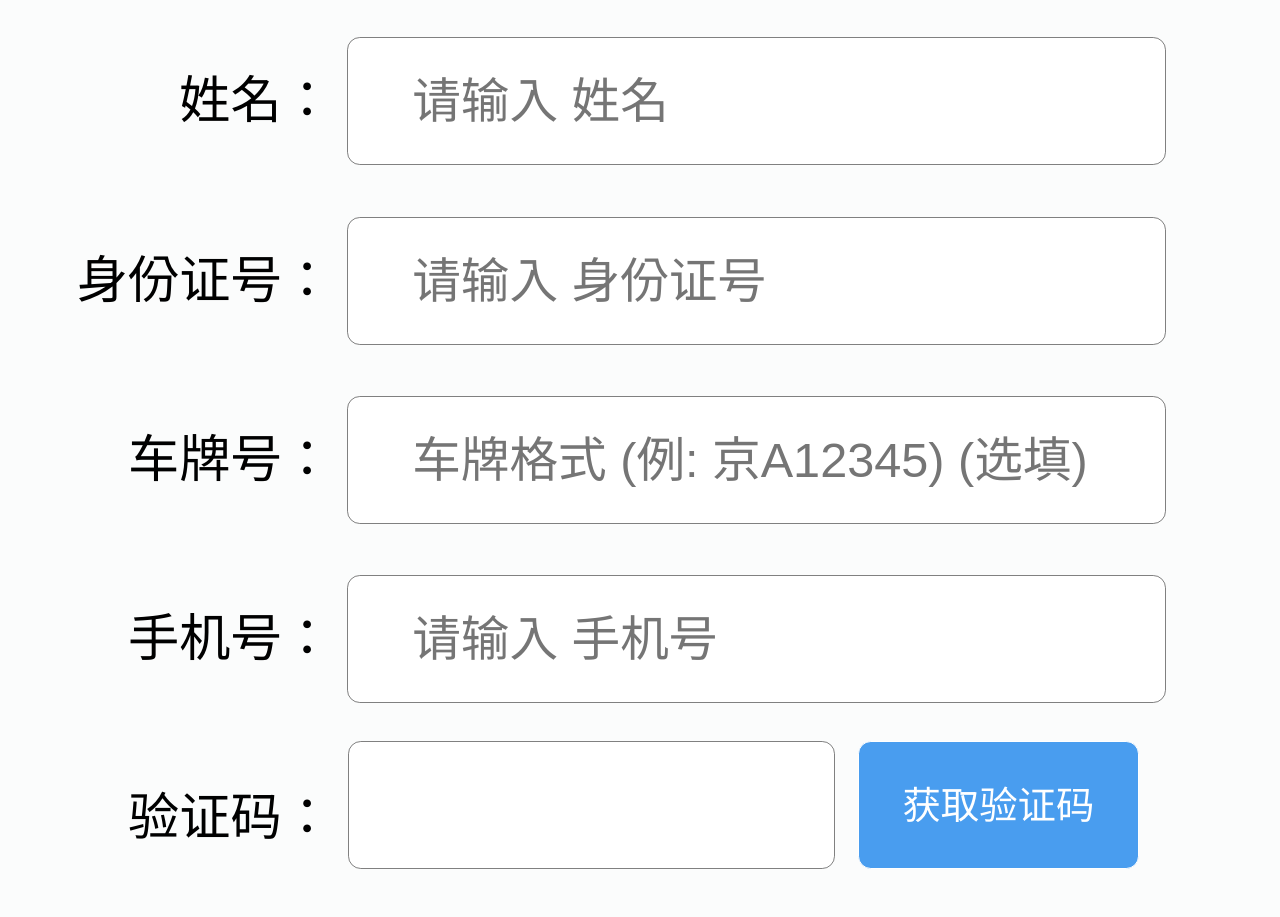
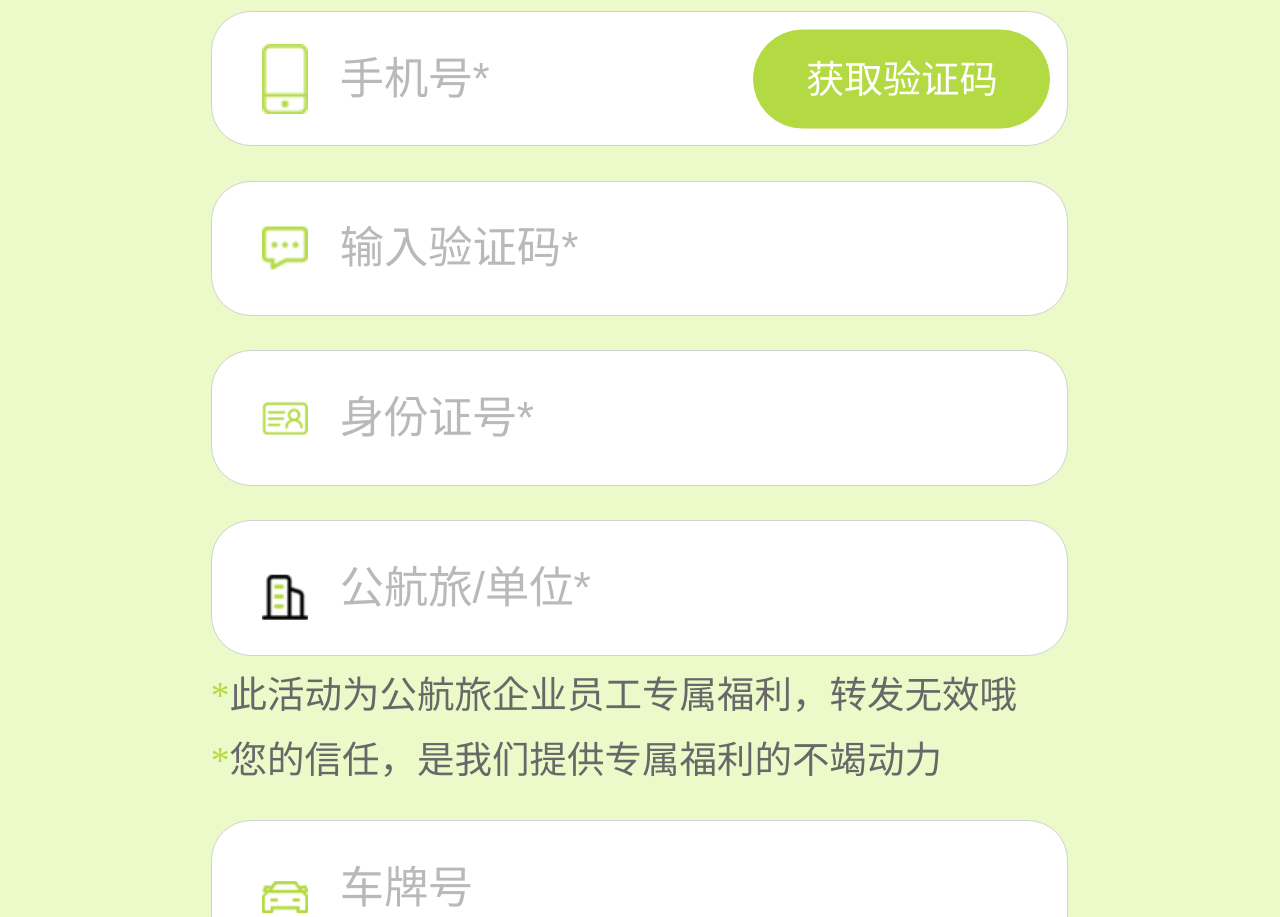
Before and after one commit to bryant-shuai/shareholderAA, a plain HTML site: page index.html at #!/trafficZx in a window 1280 px wide. Shown: the part 802-1719 px from the top of the page. Drawn offline with Linux system fonts and the light colour scheme.

Commit message:
修改页面样式

```diff
--- a/css/information.css
+++ b/css/information.css
@@ -1,22 +1,26 @@
-*{
+* {
     box-sizing: border-box;
 }
-article{
+
+article {
     width: 100%;
     height: 100%;
 }
-.registerPage,.messagePage{
+
+.registerPage, .messagePage {
     /*height: 100%;*/
     /*padding-bottom: 28vw;*/
     /*box-sizing: content-box;*/
 }
-.registerPage .bgImg{
+
+.registerPage .bgImg {
     width: 100%;
     height: 185vw;
-    background: url("../img/bg.png")  no-repeat;
+    background: url("../img/bg.png") no-repeat;
     background-size: 100% 100%;
 }
-.serviceData{
+
+.serviceData {
     padding: 1vw 2vw;
     color: #031D96;
     font-size: 4vw;
@@ -25,63 +29,75 @@ article{
     top: 20vw;
     left: 64vw;
 }
-a{
+
+a {
     text-decoration: none;
     color: #000;
-    -webkit-tap-highlight-color:rgba(255,0,0,0);
+    -webkit-tap-highlight-color: rgba(255, 0, 0, 0);
 }
-i{
+
+i {
     font-style: normal;
 }
-.clearfix:after{
-    clear:both;
-    content:"";
-    display:block;
-    height:0;
-    line-height:0;
-    visibility:hidden;
-    overflow:hidden;
+
+.clearfix:after {
+    clear: both;
+    content: "";
+    display: block;
+    height: 0;
+    line-height: 0;
+    visibility: hidden;
+    overflow: hidden;
 }
-.clearfix{
-    zoom:1;
+
+.clearfix {
+    zoom: 1;
 }
+
 /*二维码弹出层*/
-.codePop{
-    background: rgba(135,135,135,0.8);
+.codePop {
+    background: rgba(135, 135, 135, 0.8);
     overflow: hidden;
     position: fixed;
     width: 100%;
     height: 100%;
     z-index: 10;
 }
-.twoCode{
+
+.twoCode {
     position: absolute;
-   top:25vw;
+    top: 25vw;
     left: 15vw;
     z-index: 11;
 }
-.codeImg{
+
+.codeImg {
     width: 70vw;
-    height:70vw;
+    height: 70vw;
     margin-bottom: -1.2vw;
     display: inline-block;
 }
-.btmText{
+
+.btmText {
     width: 70vw;
     text-align: left;
     background-color: #efc884;
     padding: 0 3vw;
 }
-ol{
+
+ol {
     padding-left: 5vw;
 }
-.padBtm{
+
+.padBtm {
     padding-bottom: 3vw;
 }
-.btmText ol li{
+
+.btmText ol li {
     padding-top: 3vw;
 }
-.offCd{
+
+.offCd {
     width: 8vw;
     height: 8vw;
     color: #fff;
@@ -98,25 +114,29 @@ ol{
 
 
 /*信息录入*/
-.messagePage .msgHeaderImg{
+.messagePage {
     width: 100%;
-    height: 50vw;
-    background: url(../img/headerpic.png) #FBFCFC center center no-repeat;
+    height: 100%;
+    padding-top: 39.7vw;
+    background: url(../img/bg.png) #FBFCFC center center no-repeat;
     background-size: 100% 100%;
+    text-align: center;
 }
-.messagePage .msgFooterImg{
+
+/*.messagePage .msgFooterImg{
     width: 100%;
     height: 25vw;
     background: url(../img/footerpic.png) #FBFCFC center center no-repeat;
     background-size: 100% 100%;
+}*/
+.inputMsg {
+    margin: 0 auto;
+    width: 100%;
+    display: inline-block;
+    margin-top: 10.53vw;
 }
-.inputMsg{
-    width: 100%;
-    padding: 0 4vw;
-    display: inline-block;
-    background-color: #FBFCFC;
-}
-.inputMsg span{
+
+.inputMsg span {
     display: inline-block;
     color: #000;
     width: 22vw;
@@ -124,7 +144,8 @@ ol{
     text-align: right;
     line-height: 12vw;
 }
-.inputMsg .msgTitle{
+
+.inputMsg .msgTitle {
     text-align: center;
     font-weight: bold;
     color: #1E8536;
@@ -135,7 +156,8 @@ ol{
     background: url(../img/msgIcon.png) left center no-repeat;
     background-size: 6vw;
 }
-.inputMsg .carTitle{
+
+.inputMsg .carTitle {
     text-align: center;
     font-weight: bold;
     color: #EF880F;
@@ -146,52 +168,85 @@ ol{
     background: url(../img/msgIcon01.png) left center no-repeat;
     background-size: 6vw;
 }
-.inputMsg input{
-    width: 64vw;
-    height: 10vw;
-    padding-left: 5vw;
-    border: 1px solid grey;
-    outline: none;
-    font-size: 3.8vw;
-    border-radius: 1vw;
-    background-color: #fff;
-    color: #000
+
+.inputMsg input {
+    width: 67vw;
+    height: 10.6vw;
+    padding-left: 10vw;
+    border: 1px solid rgba(209, 209, 209, 1);
+    border-radius: 40px;
+    color: #B9B9B9;
+    font-size: 3.46vw;
 }
-.magBtm{
+.inputMsg input::placeholder{
+    color: #B9B9B9;
+}
+
+.magBtm {
     position: relative;
-    margin-bottom: 2vw;
-    height: 12vw;
+    margin: 0 auto;
+    margin-bottom: 2.67vw;
+    /*height: 10.67vw;*/
+    width: 67.06vw;
+    text-align: left;
 }
-.inputMsg .yzCode .inputCode{
+
+.magBtm .icon {
+    position: absolute;
+    top: 50%;
+    left: 4vw;
+    width: 3.6vw;
+    line-height: 10.67vw;
+    transform: translateY(-50%);
+}
+
+.magBtm .info {
+    width: auto;
+    font-size: 2.93vw;
+    color: #686868;
+    line-height: 0;
+    text-align: left;
+}
+
+.magBtm .info::before {
+    content: "*";
+    color: #B3DA43;
+}
+
+.magBtm .getCode {
+    font-size: 3vw;
+    color: #fff;
+    text-align: center;
+    line-height: 7.73vw;
+    background-color: #B3DA43;
+    width: 23.2vw;
+    height: 7.73vw;
+    border-radius: 3.86vw;
+    border: 1px solid #B3DA43;
+    position: absolute;
+    top: 50%;
+    right: 1.47vw;
+    transform: translateY(-50%);
+}
+
+.inputMsg .yzCode .inputCode {
     position: absolute;
     margin-left: 1.2vw;
     width: 38vw;
 }
-.getCode{
-    font-size: 3vw;
-    color:#fff;
-    text-align: center;
-    line-height: 10vw;
-    background-color: #499def;
-    width: 22vw;
-    height: 10vw;
-    border-radius: 1vw;
-    border: 1px solid #fff;
-    position: absolute;
-    top:0;
-    left: 63vw;
-}
-.codeText{
+
+.codeText {
     vertical-align: -webkit-baseline-middle;
 }
+
 /*.placeholderColor::-webkit-input-placeholder{*/
 /*color:gainsboro;*/
 /*}*/
-.getZx{
+.getZx {
     text-align: center;
     height: 12vw;
     line-height: 12vw;
-    background-color: #499def;
+    background-color: #B3DA43;
     color: #fff;
     font-size: 5vw;
     font-weight: bold;
@@ -199,29 +254,33 @@ ol{
     width: 80vw;
     margin: 0 auto;
 }
-.btmBtn{
+
+.btmBtn {
     width: 100%;
     position: fixed;
     bottom: 0;
     background-color: rgba(237, 78, 78, 0);
-    padding:4vw 0;
+    padding: 4vw 0;
 }
-.noMsg{
-    background-color: #ada9a9!important;
+
+.noMsg {
+    background-color: #ada9a9 !important;
 }
-.userCmp .cmpName{
+
+/*.userCmp .cmpName{
     padding: 0 2vw;
     text-align: left;
     line-height: normal;
 }
 .userCmp input{
     width: 41vw;
-}
-.carHint{
+}*/
+.carHint {
     margin: -1.5vw 0 1.5vw 30vw;
     font-size: 3.5vw;
     color: #FF4F51;
 }
+
 /*公共模态框样式*/
 /*box-shadow: 0 0 4vw 1vw #3c3c3c;*/
 .hintBox {
@@ -233,6 +292,7 @@ ol{
     left: 0;
     z-index: 999;
 }
+
 .hintBox .hintFrame {
     text-align: center;
     box-sizing: border-box;
@@ -249,28 +309,32 @@ ol{
     -moz-box-shadow: 0 0 4vw 0.5vw #3c3c3c;
     box-shadow: 0 0 4vw 0.5vw #3c3c3c;
 }
-.hintBox .hintFrame .headHint{
+
+.hintBox .hintFrame .headHint {
     width: 100%;
     height: 8vw;
     line-height: 8vw;
     text-align: center;
     font-size: 4.5vw;
     color: #fff;
-    background: url("../img/icon01.png") 62vw center #e69c45    no-repeat;
+    background: url("../img/icon01.png") 62vw center #e69c45 no-repeat;
     /*border-bottom: 1px solid #dad5d5;*/
     background-size: 10%;
 }
-.hintBox .hintFrame .hintContent{
+
+.hintBox .hintFrame .hintContent {
     width: 100%;
     display: inline-block;
-    padding:3vw;
+    padding: 3vw;
     text-align: center;
 }
-.hintBox .hintFrame .hintContent p{
+
+.hintBox .hintFrame .hintContent p {
     padding: 1.5vw 0;
     font-size: 4vw;
 }
-.btmOk{
+
+.btmOk {
     float: left;
     width: 100%;
     height: 8vw;
@@ -281,7 +345,8 @@ ol{
     color: #000;
     background-color: #efc884;
 }
-.btmQx{
+
+.btmQx {
     float: left;
     width: 50%;
     height: 8vw;
@@ -289,5 +354,5 @@ ol{
     text-align: center;
     line-height: 8vw;
     color: #fff;
-    background-color:#499def;
+    background-color: #499def;
 }
--- a/index.html
+++ b/index.html
@@ -5,7 +5,7 @@
     <meta name="viewport"
           content="width=device-width, user-scalable=no, initial-scale=1.0, maximum-scale=1.0, minimum-scale=1.0" />
     <meta http-equiv="X-UA-Compatible" content="ie=edge" />
-    <title>公航旅集团专属活动</title>
+    <title>公航旅员工专享礼遇</title>
 
     <link rel="stylesheet" href="./css/style.css" />
     <link rel="stylesheet" href="./css/information.css" />
--- a/pages/trafficZxPage.html
+++ b/pages/trafficZxPage.html
@@ -1,53 +1,59 @@
 <!--采集信息-->
 <!--http://www.51clm.com/hhcx/uat/estar-pic-yr/wx/wxAuth/check.do?ownerKey=2&attch=source:002,cmpUnits:01&authUrl=http://www.51clm.com/hhcx/uat/estar-pic-yr/wx/DR/shareholderCJ/index.htmlJINGHAO/CjIndex-->
 <section class="messagePage">
-    <div class="msgHeaderImg"></div>
+    <!--<div class="msgHeaderImg"></div>-->
     <div class="inputMsg">
-        <div class="msgTitle">完善信息</div>
         <div class="userNm magBtm">
-            <span>姓名：</span>
             <input type="text"
                    maxlength="15" class="placeholderColor"
                    ng-model="pageData.userInfo.name"
-                   placeholder="请输入 姓名"/>
+                   placeholder="姓名*"/>
+            <img class="icon" src="./img/name-icon.png"/>
+        </div>
+        <!--<div class="carHint">参与享受用车服务必填</div>-->
+        <div class="phoneNb magBtm">
+            <input type="tel" class="placeholderColor inputTel"
+                   maxlength="11"
+                   ng-model="pageData.userInfo.phoneNb"
+                   placeholder="手机号*"/>
+            <img class="icon" src="./img/phone-icon.png"/>
+            <div class="getCode" ng-class="{noMsg:noMsg}" ng-click="getCode()">{{codeText}}{{second}}</div>
+        </div>
+        <div class="yzCode magBtm">
+            <input type="tel"
+                   class="placeholderColor"
+                   maxlength="4"
+                   placeholder="输入验证码*"
+                   ng-model="pageData.userInfo.yzCode"/>
+            <img class="icon" src="./img/message-icon.png"/>
         </div>
         <div class="userCnb magBtm">
-            <span>身份证号：</span>
             <input type="text" maxlength="18" class="placeholderColor"
                    ng-model="pageData.userInfo.idCard"
                    ng-change="toUppercase()"
-                   placeholder="请输入 身份证号"/>
+                   placeholder="身份证号*"/>
+            <img class="icon" src="./img/idcard-icon.png"/>
+        </div>
+        <div class="userCmp magBtm">
+            <input type="text" maxlength="18" class="placeholderColor"
+                   ng-model="pageData.userInfo.cmpName"
+                   ng-change="toUppercase()"
+                   placeholder="公航旅/单位*"/>
+            <img class="icon" src="./img/cmp-icon.png" style="top: 6vw;"/>
+            <span class="info">此活动为公航旅企业员工专属福利，转发无效哦</span>
+            <span class="info">您的信任，是我们提供专属福利的不竭动力</span>
         </div>
         <div class="carNub magBtm">
-            <span>车牌号：</span>
             <input type="text"  class="placeholderColor"
                    maxlength="8"
                    ng-change="inputCar()"
                    ng-model="pageData.userInfo.carNub"
-                   placeholder="车牌格式 (例: 京A12345) (选填)"/>
-        </div>
-        <!--<div class="carHint">参与享受用车服务必填</div>-->
-        <div class="phoneNb magBtm">
-            <span>手机号：</span> <input type="tel" class="placeholderColor inputTel"
-                                     maxlength="11"
-                                     ng-model="pageData.userInfo.phoneNb"
-                                     placeholder="请输入 手机号"/>
-        </div>
-        <div class="yzCode magBtm">
-            <span class="codeText">验证码：</span>
-            <input type="tel"
-                   class="inputCode"
-                   maxlength="4"
-                   ng-model="pageData.userInfo.yzCode"/>
-            <div class="getCode" ng-class="{noMsg:noMsg}" ng-click="getCode()">{{codeText}}{{second}}</div>
-        </div>
-        <div class="userCmp magBtm">
-            <span>所属单位：</span>
-            <span class="cmpName">{{pageData.cmpName}}</span>
+                   placeholder="车牌号"/>
+            <img class="icon" src="./img/chepai-icon.png" style="top: 6vw;" />
+            <span class="info">了解多一点,只为向您提供更多专属服务和免费体验</span>
         </div>
         <div>
             <div class="getZx" ng-click="promptlyDraw()" style="margin-top: 6vw" ng-class="{noMsg:noSubmit}">提交</div>
         </div>
     </div>
-    <div class="msgFooterImg"></div>
 </section>
```
Also changed, not shown: img/bg.png, img/chepai-icon.png (added), img/cmp-icon.png (added), img/idcard-icon.png (added), img/message-icon.png (added), img/name-icon.png (added), img/phone-icon.png (added). Lines whose indentation alone changed are shown as unchanged.
